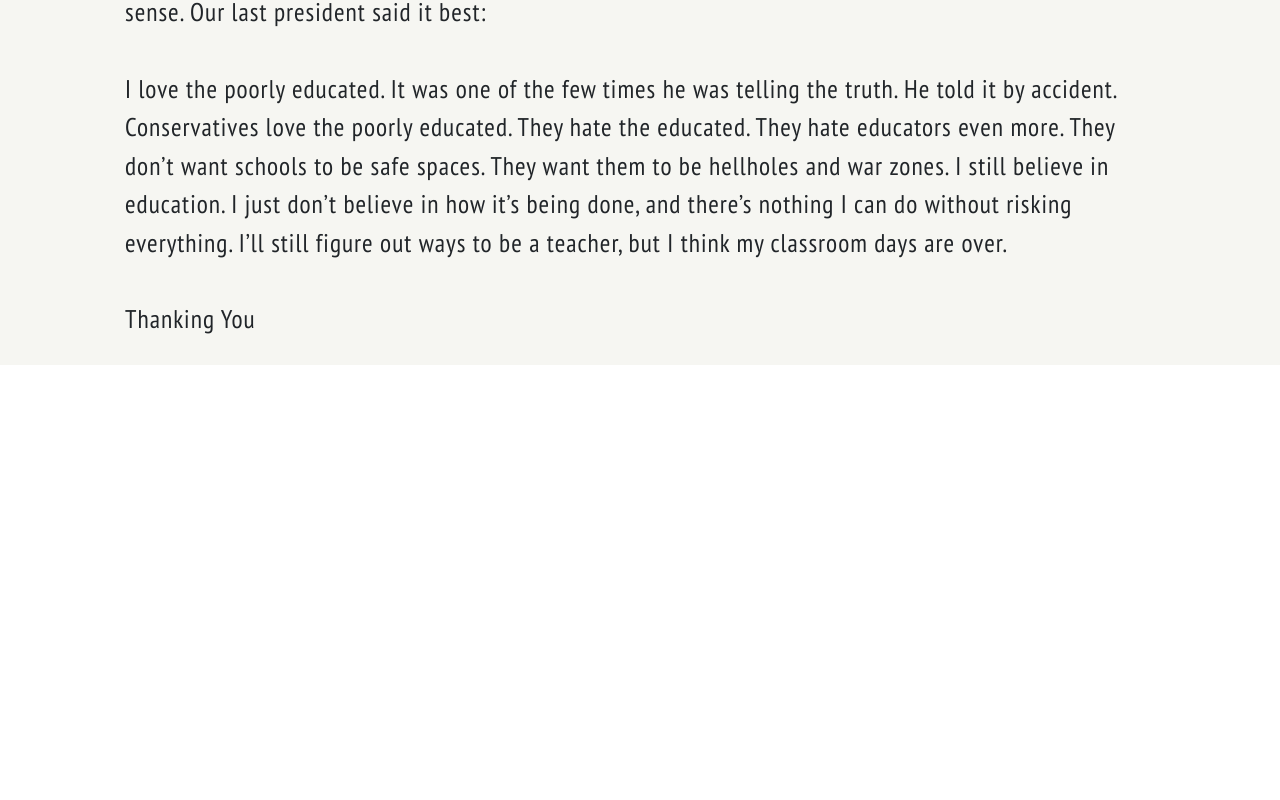
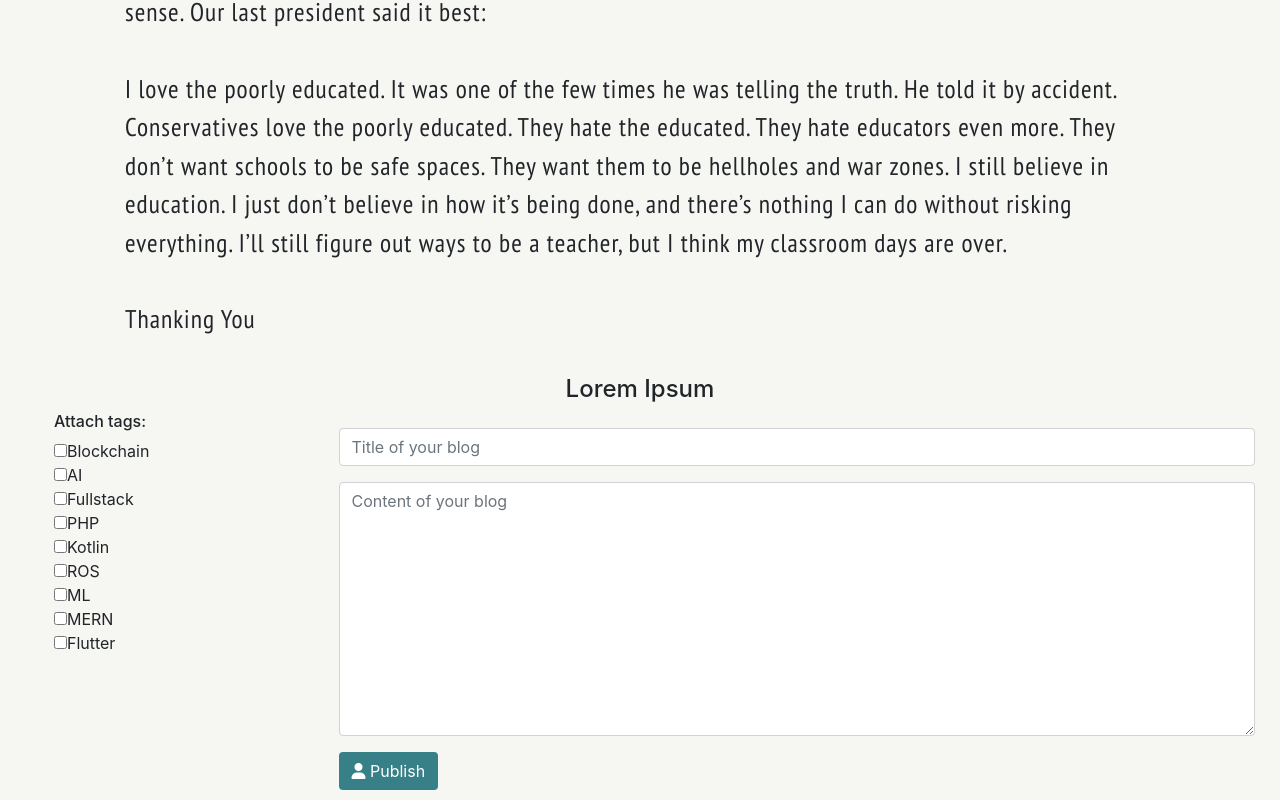
Before and after one commit to Spectrum-CETB/Tech-O-nicle, a React (Create React App) app: page / in a window 1280 px wide. Shown: the part 3575-4375 px from the top of the page. Before the commit the page ends 3940 px from the top, so only its background shows below. Built offline with nearby package versions, Linux system fonts and the light colour scheme; a web font is replaced by a local one.

Commit message:
Create Blog page

```diff
--- a/src/App.js
+++ b/src/App.js
@@ -1,3 +1,4 @@
+import CreateBlog from "./Components/Create Blog/CreateBlog";
 import Feed from "./Components/Feed/Feed";
 import SpecificBlog from "./Components/Specific Blog/Specific_blog";
 
@@ -7,6 +8,7 @@ function App() {
     <div className="App">
       <Feed/>
       <SpecificBlog/>
+      <CreateBlog/>
     </div>
   );
 }
--- /dev/null
+++ b/src/Components/Create Blog/CreateBlog.js
@@ -0,0 +1,82 @@
+import React,{state, useState, check} from 'react'
+import './Style.css'
+
+
+
+function CreateBlog() {
+  const [state, setState] = useState({tags:{
+    Blockchain:false,
+    AI:false,
+    Fullstack:false,
+    PHP:false,
+    Kotlin:false,
+    ROS:false,
+    ML:false,
+    MERN:false,
+    Flutter:false
+  }
+  });
+
+  function check (e){
+    var{name, checked} = e.target;
+
+    setState(new_state => ({
+      ...new_state,
+      tags:{
+        ...new_state.tags,
+        [name]: checked,
+      }
+    }))
+  };
+
+  var displayTags=Object.keys(state.tags).filter(tag => state.tags[tag]);
+
+  return (
+    <div className="container-fluid sb">
+      <div className="panel-heading"><h4 align="center">Lorem Ipsum</h4></div>
+      <div className="row">
+      <div className="col-lg-3 col-md-4 col-sm-3 attch">
+        <h6>Attach tags: </h6>
+        <div className="tag">
+        <input type="checkbox" name="Blockchain "  onChange={check}/>Blockchain&nbsp;<br/>
+        <input type="checkbox" name="AI " onChange={check}/>AI&nbsp;<br/>
+        <input type="checkbox" name="Fullstack " onChange={check}/>Fullstack&nbsp;<br/>
+        <input type="checkbox" name="Php " onChange={check}/>PHP&nbsp;<br/>
+        <input type="checkbox" name="Kotlin " onChange={check}/>Kotlin&nbsp; <br/>
+        <input type="checkbox" name="ROS "  onChange={check}/>ROS&nbsp;<br/>
+        <input type="checkbox" name="ML " onChange={check}/>ML&nbsp;<br/>
+        <input type="checkbox" name="MERN  "  onChange={check}/>MERN&nbsp;<br/>
+        <input type="checkbox" name="Flutter " onChange={check}/>Flutter&nbsp;<br/>
+      {displayTags}
+        </div>
+      </div>
+        <div className="col-lg-9 col-md-8 col-sm-9">
+            <div className="panel panel-default">
+
+
+                <div className="panel-body">
+                    <form className="form-horizontal" role="form" method="POST">
+                        <div className="form-group">
+                            <div className="col-md-12 my-3">
+                                <input type="text" className="form-control" name="title" placeholder="Title of your blog"/>
+                            </div>
+                        </div>
+                        <div className="form-group">
+                            <div className="col-md-12 my-3">
+                                <textarea name="content" className="form-control" cols="30" rows="10" placeholder="Content of your blog"></textarea>
+                            </div>
+                        </div>
+                        <button type="submit" className="btn btn-bumton btn-block bumton">
+                            <i className="fa fa-btn fa-user"></i> Publish
+                        </button>
+                    </form>
+                </div>
+            </div>
+        </div>
+
+      </div>
+    </div>
+  )
+}
+
+export default CreateBlog
--- /dev/null
+++ b/src/Components/Create Blog/Style.css
@@ -0,0 +1,12 @@
+.blog{
+    background-color: #f6f6f2;
+}
+
+h6, .tag{
+    position: relative !important;
+    right: -10% !important;
+}
+ .bumton{
+     color: #fff;
+     background-color: #388087;
+ }
```
